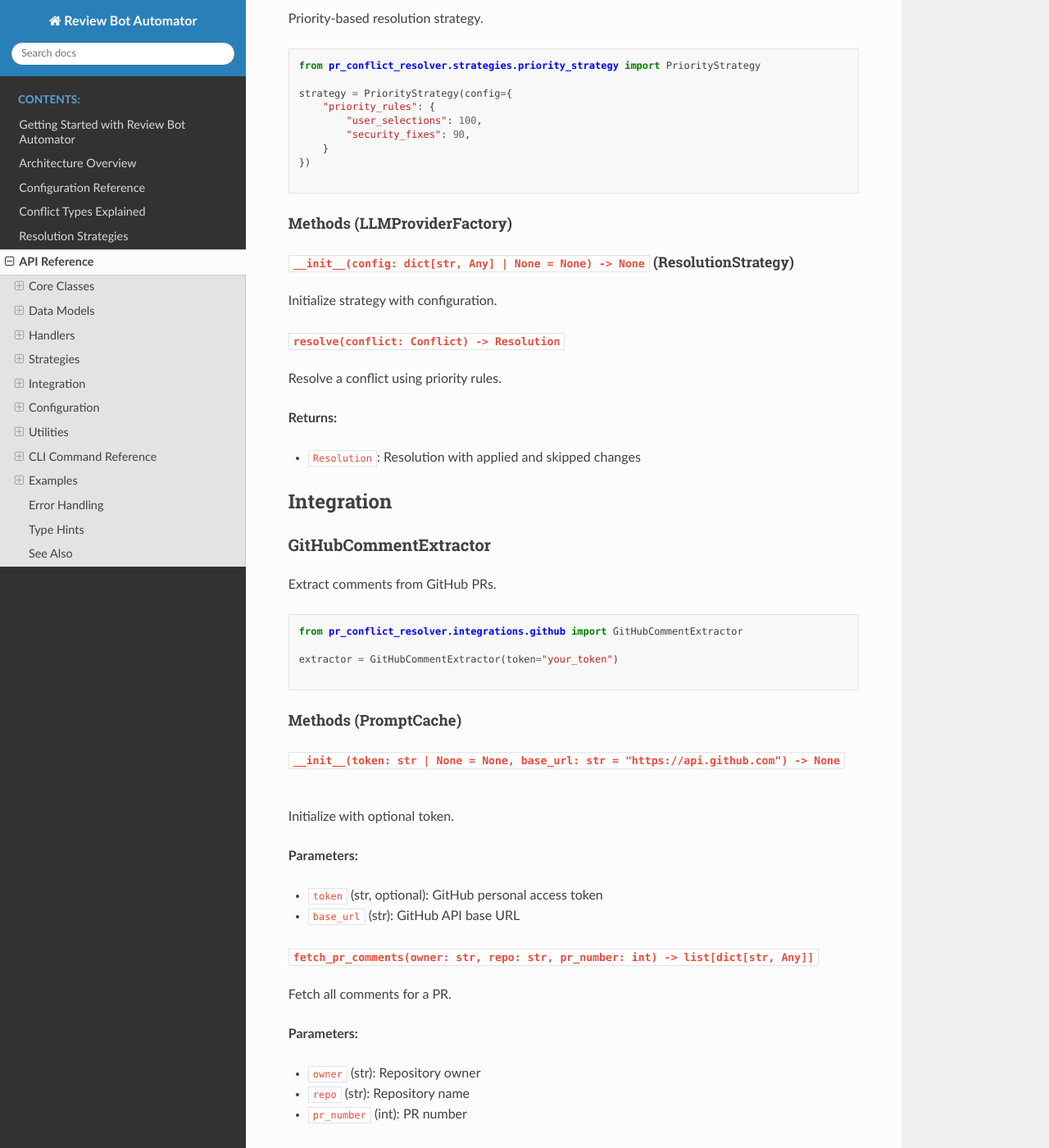
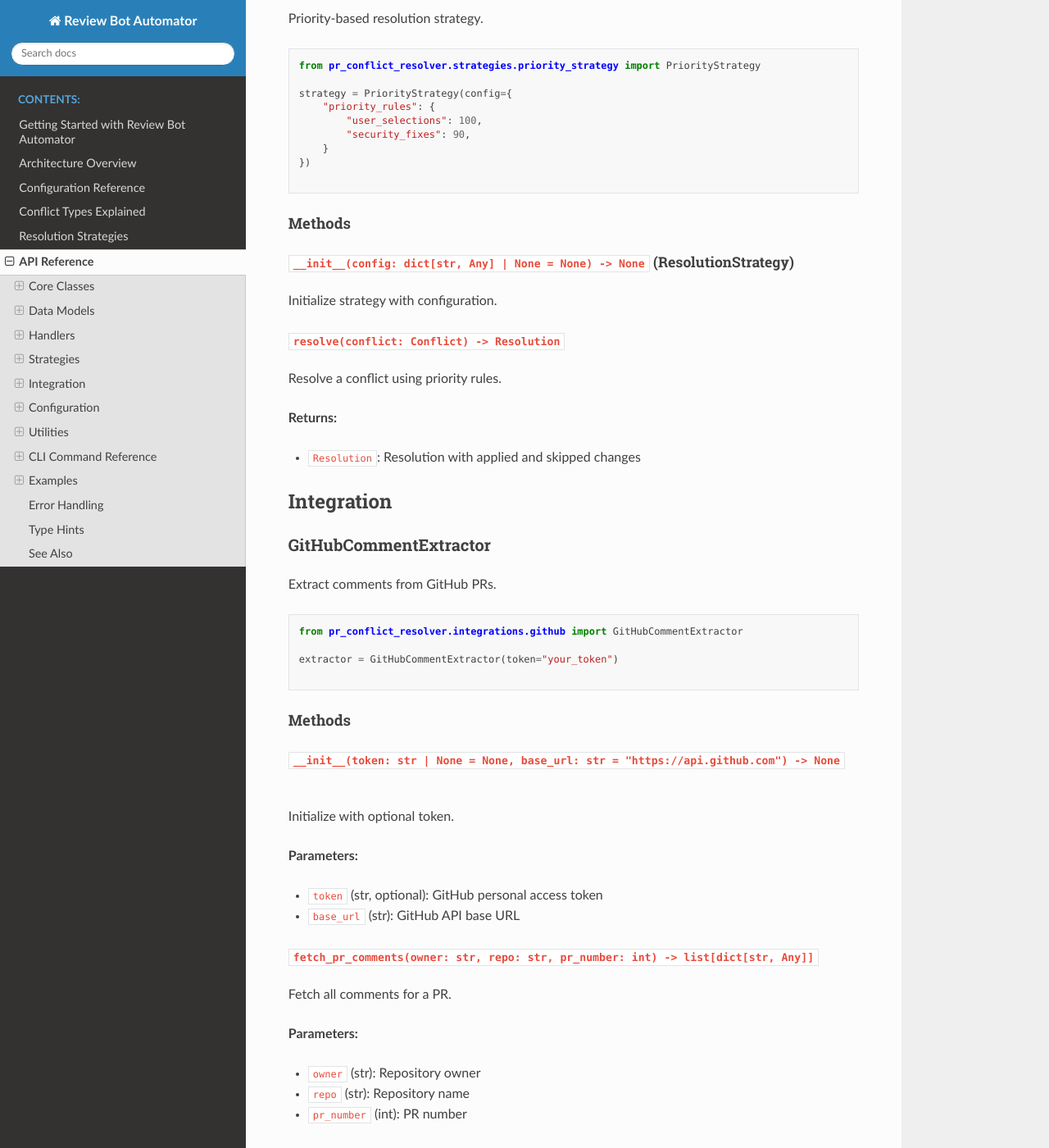
Before and after one commit to VirtualAgentics/coderabbit-conflict-resolver, a Sphinx documentation site: the page built from docs/api-reference.md, in a window 1280 px wide and 1400 px high, scrolled down 14787 px. Shown: the whole window at 82% size. Built offline with Sphinx 7.4.7 and the Read the Docs theme 3.1.0, drawn with Linux system fonts in a browser that asks for light colours; pages that are not in the unit, such as notebooks, are missing from menus; some of the changed text lies outside the part shown.

Commit message:
fix: correct section headers in API reference documentation
Fixed 3 incorrect section headers identified by CodeRabbit review:

1. RollbackManager section (line 261): Changed "Methods (Provider)" → "Methods"
2. PriorityStrategy section (line 708): Changed "Methods (LLMProviderFactory)" → "Methods"
3. GitHubCommentExtractor section (line 735): Changed "Methods (PromptCache)" → "Methods"

These headers were incorrectly referencing other classes instead of their parent sections.

Note: llm-configuration.md formatting is correct - CodeRabbit's grammar suggestion was a false positive as the bullet points are properly separated on individual lines.

Resolves CodeRabbit review comments from PR #213.

🤖 Generated with [Claude Code](https://claude.com/claude-code)

Co-Authored-By: Claude <noreply@anthropic.com>

````diff
--- a/docs/api-reference.md
+++ b/docs/api-reference.md
@@ -705,7 +705,7 @@ strategy = PriorityStrategy(config={
 
 ```
 
-#### Methods (LLMProviderFactory)
+#### Methods
 
 ##### `__init__(config: dict[str, Any] | None = None) -> None` (ResolutionStrategy)
 
@@ -732,7 +732,7 @@ extractor = GitHubCommentExtractor(token="your_token")
 
 ```
 
-#### Methods (PromptCache)
+#### Methods
 
 ##### `__init__(token: str | None = None, base_url: str = "https://api.github.com") -> None`
 
````
Also changed, not shown: other parts of docs/api-reference.md (+1 -1 lines).
